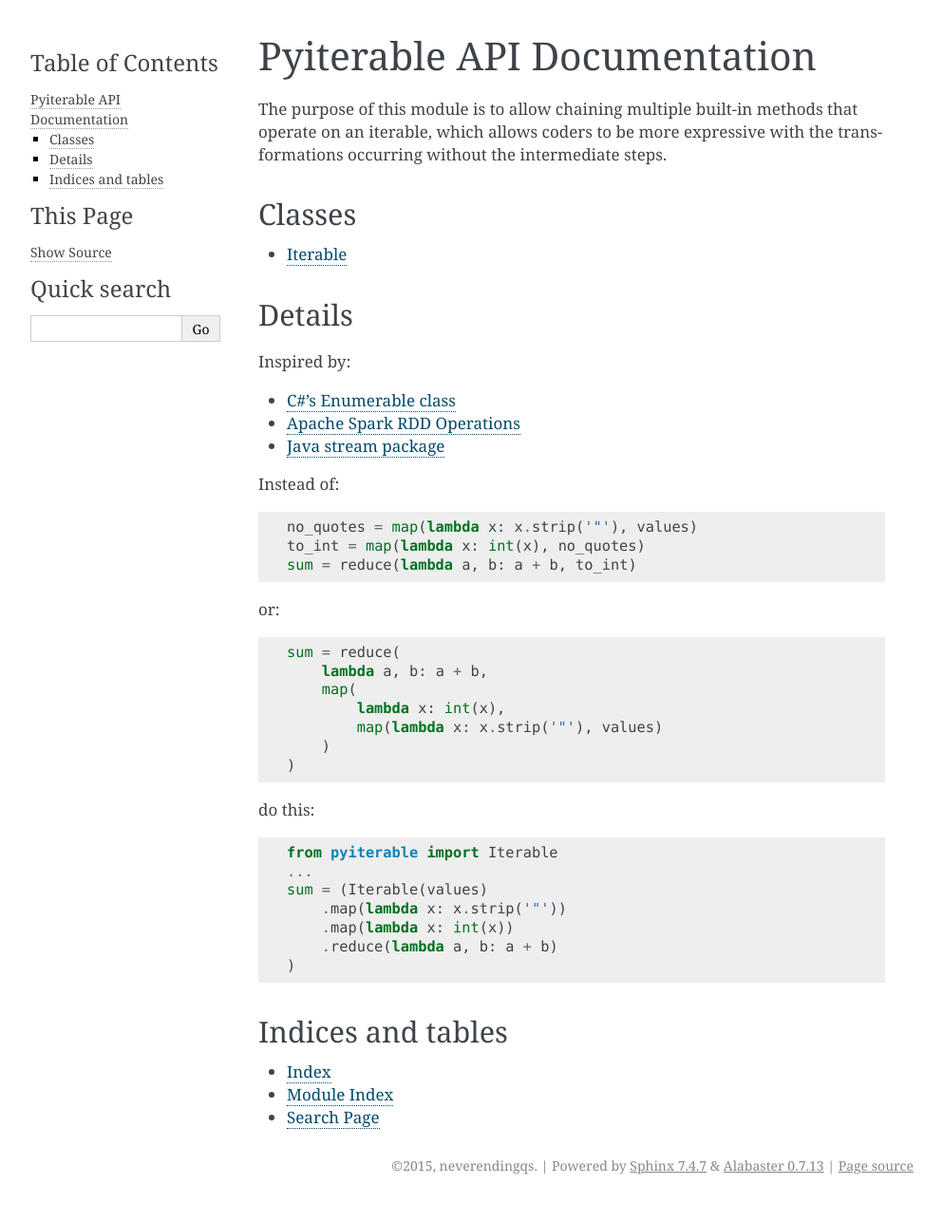
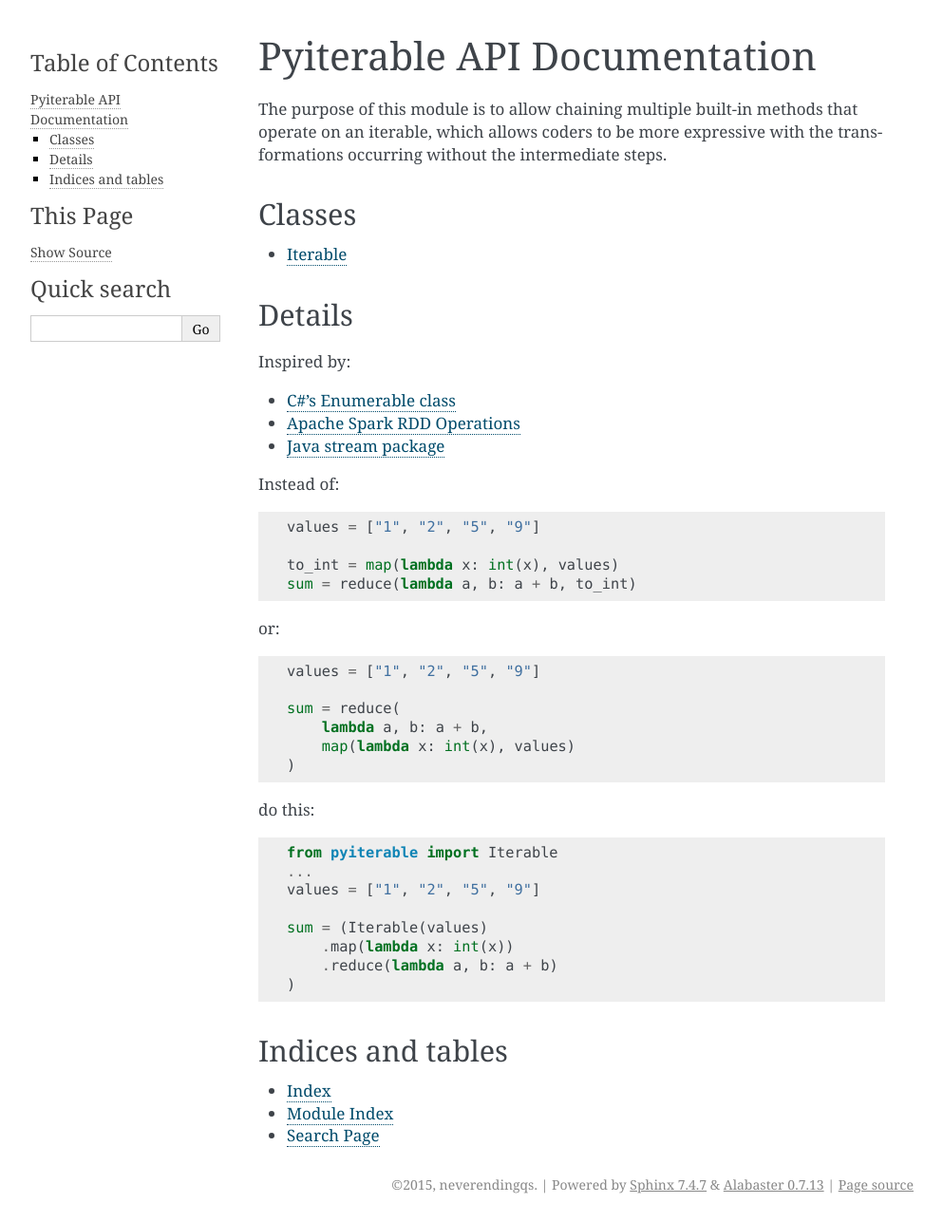
Before and after one commit to neverendingqs/pyiterable, a Sphinx documentation site: the page built from docs/index.rst, in a window 1280 px wide. Shown: the whole page at 95% size, without its empty margins (148-1141 px from the left). Built offline with Sphinx 7.4.7, drawn with Linux system fonts in a browser that asks for light colours.

Commit message:
Docs - updated examples.

```diff
--- a/docs/index.rst
+++ b/docs/index.rst
@@ -31,20 +31,20 @@ Instead of:
 
 .. code-block:: python
 
-    no_quotes = map(lambda x: x.strip('"'), values)
-    to_int = map(lambda x: int(x), no_quotes)
+    values = ["1", "2", "5", "9"]
+
+    to_int = map(lambda x: int(x), values)
     sum = reduce(lambda a, b: a + b, to_int)
 
 or:
 
 .. code-block:: python
 
+    values = ["1", "2", "5", "9"]
+
     sum = reduce(
         lambda a, b: a + b,
-        map(
-            lambda x: int(x),
-            map(lambda x: x.strip('"'), values)
-        )
+        map(lambda x: int(x), values)
     )
 
 do this:
@@ -53,8 +53,9 @@ do this:
 
     from pyiterable import Iterable
     ...
+    values = ["1", "2", "5", "9"]
+
     sum = (Iterable(values)
-        .map(lambda x: x.strip('"'))
         .map(lambda x: int(x))
         .reduce(lambda a, b: a + b)
     )
```
